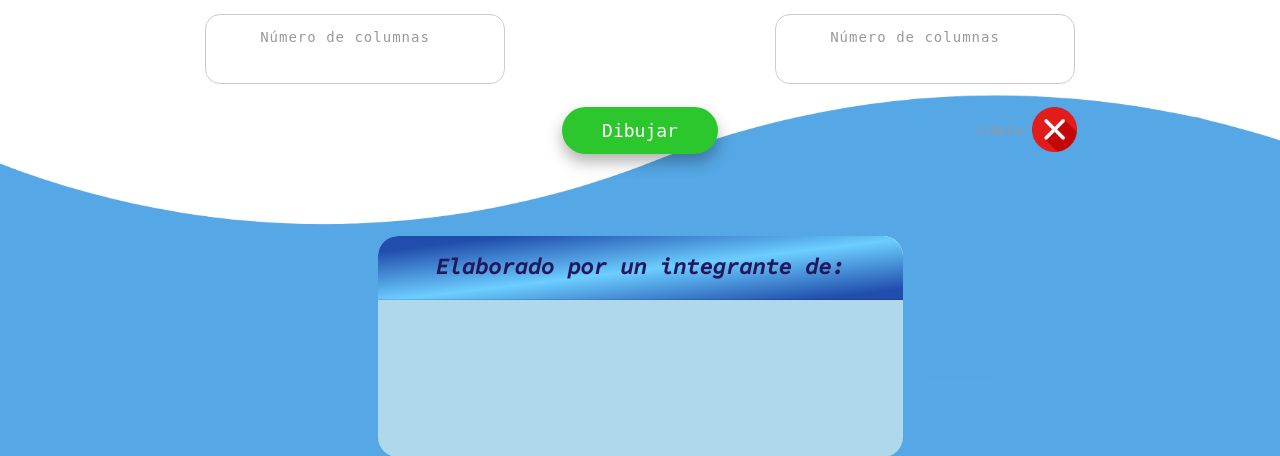
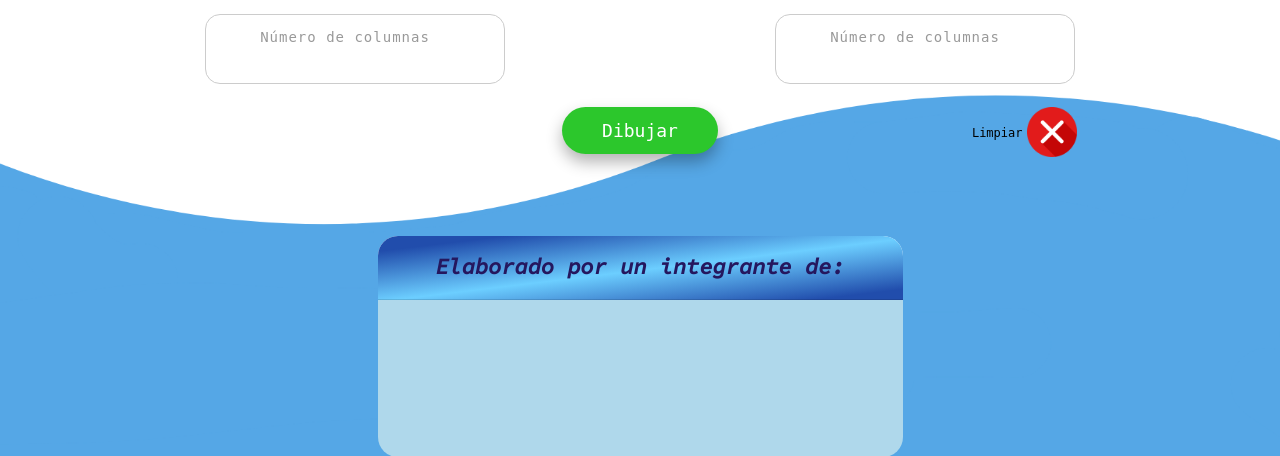
Before and after one commit to marcialfn1/calculadora-matrices, a PHP site: page /operaciones/view/view_operaciones.php in a window 1280 px wide. Shown: the part 271-727 px from the top of the page. Run offline with PHP 8.4, Linux system fonts and the light colour scheme; some libraries are stand-ins or nearby versions; some web fonts are replaced.

Commit message:
Nuevos detalles corregidos

```diff
--- a/assets/css/style_home_operaciones.css
+++ b/assets/css/style_home_operaciones.css
@@ -196,8 +196,8 @@ body {
 /* Section clear inputs */
 
 .pagina-principal .imgClear img {
-    width: 45px;
-    height: 45px;
+    width: 50px;
+    height: 50px;
     margin-top: 8px;
     cursor: pointer;
     transform: scale(1);
@@ -216,7 +216,7 @@ body {
     font-family: monospace;
     font-size: 12px;
     /* font-weight: bold; */
-    color: #999;
+    color: #000;
 }
 
 /* End section clear inputs */
@@ -348,7 +348,7 @@ body {
 }
 
 .pagina-principal .modalMatrices .cardMatrices .card {
-    border: 1px solid #000;
+    /* border: 1px solid #000; */
     border-radius: 15px;
     margin: 0 auto;
 }
--- a/includes/footer.php
+++ b/includes/footer.php
@@ -1,9 +1,7 @@
 <body>
-    <script src="../../js/menu/menu.js"></script>
     <script src="../../js/operaciones/op.js"></script>
     <script src="https://cdn.jsdelivr.net/npm/bootstrap@5.3.0-alpha1/dist/js/bootstrap.bundle.min.js" integrity="sha384-w76AqPfDkMBDXo30jS1Sgez6pr3x5MlQ1ZAGC+nuZB+EYdgRZgiwxhTBTkF7CXvN" crossorigin="anonymous"></script>
     <!-- script para modales -->
     <script src="https://code.jquery.com/jquery-3.2.1.slim.min.js"></script>
     <script src="https://maxcdn.bootstrapcdn.com/bootstrap/4.0.0/js/bootstrap.min.js"></script>
-
 </body>
--- a/js/operaciones/op.js
+++ b/js/operaciones/op.js
@@ -13,7 +13,6 @@ function dibujarInputs() {
     if (numFilas != numFilasB || numColumnas != numColumnasB) {
         swal({
             title: "No se puede crear las matrices porque el número de filas y columnas no coinciden.",
-            // text: "",
             icon: "error",
             button: "Aceptar",
             timer: 3000
@@ -22,7 +21,6 @@ function dibujarInputs() {
     } else if (numFilas == "" & numFilasB == "" & numColumnas == "" & numColumnasB == "") {
         swal({
             title: "Ingrese el N° de filas y columnas para las matrices.",
-            // text: "",
             icon: "info",
             button: "Aceptar",
             timer: 3000
@@ -36,7 +34,7 @@ function dibujarInputs() {
         for (var i = 0; i < numFilas; i++) {
             htmlInputs += "<tr>";
             for (var j = 0; j < numColumnas; j++) {
-                htmlInputs += `<td><input style="width: 50px; height: 40px; border-radius: 8px;" id="input_${i}_${j}"></td>`;
+                htmlInputs += `<td><input style="width: 50px; height: 40px; border-radius: 8px; border-width: 0.5px; border-color: #aaaa" id="input_${i}_${j}"></td>`;
             }
             htmlInputs += "</tr>";
         }
@@ -48,7 +46,7 @@ function dibujarInputs() {
         for (var i = 0; i < numFilasB; i++) {
             htmlInputsB += "<tr>";
             for (var j = 0; j < numColumnasB; j++) {
-                htmlInputsB += `<td><input style="width: 50px; height: 40px; border-radius: 8px;" id="inputb_${i}_${j}"></td>`;
+                htmlInputsB += `<td><input style="width: 50px; height: 40px; border-radius: 8px; border-width: 0.5px; border-color: #aaaa;" id="inputb_${i}_${j}"></td>`;
             }
             htmlInputsB += "</tr>";
         }
```
